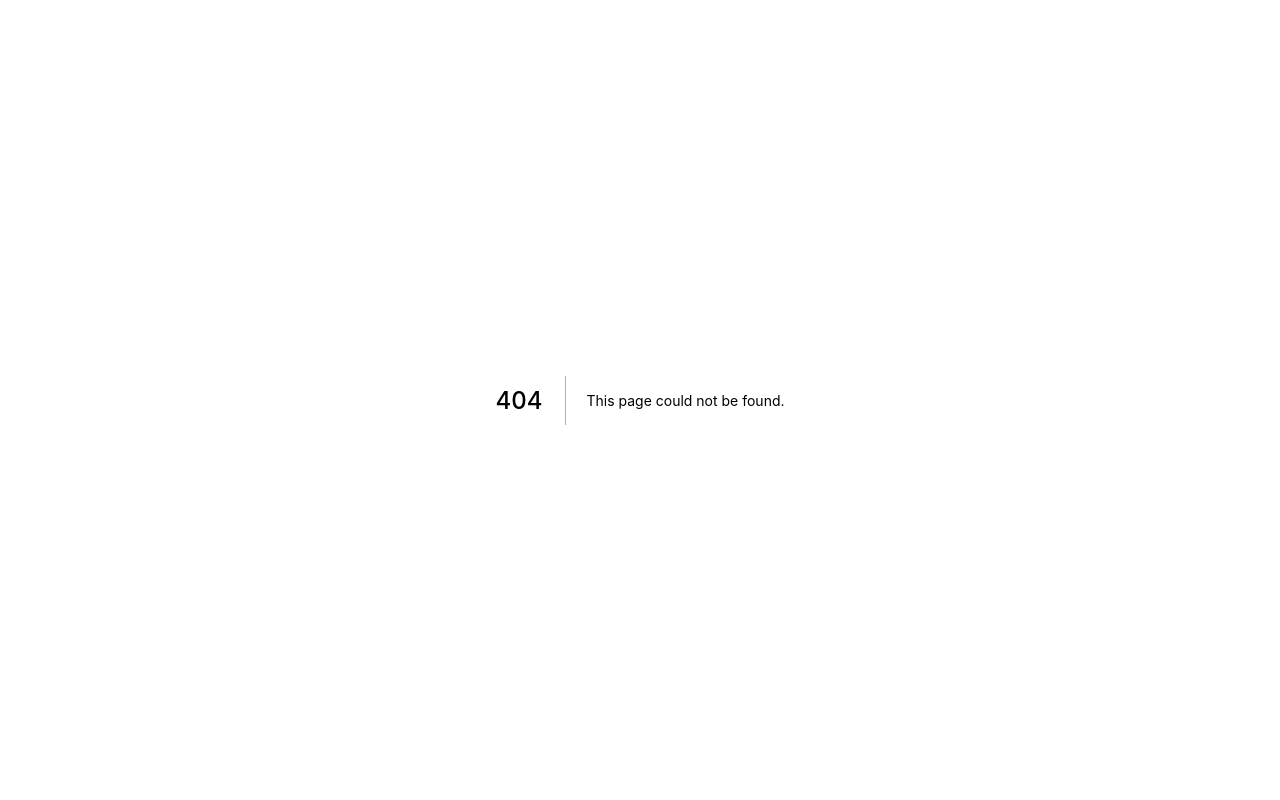
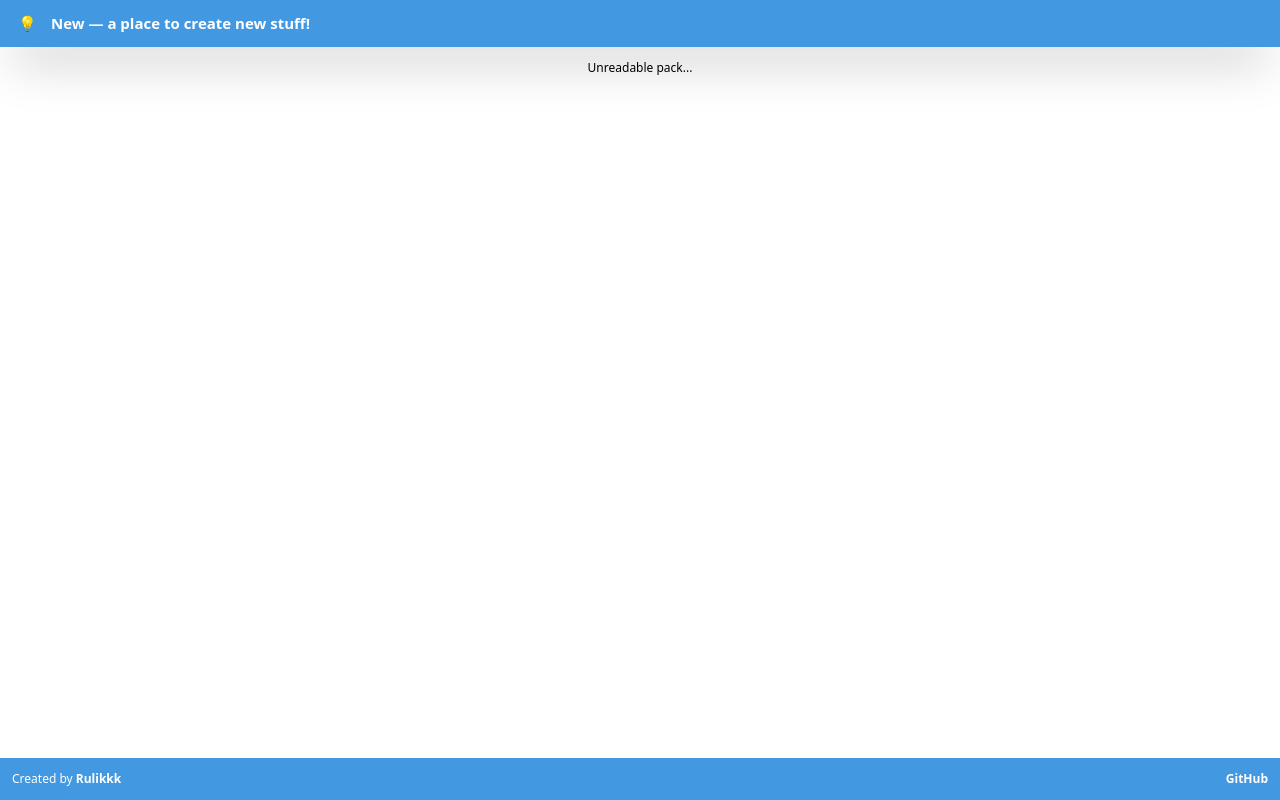
Before and after one commit to Rulikkk/creator, a Next.js app: page /add in a window 1280 px wide. Before the commit this address had no page. Built offline with nearby package versions, Linux system fonts and the light colour scheme.

Commit message:
Base for adding packs & made cards smaller

```diff
--- a/components/CreateButton.js
+++ b/components/CreateButton.js
@@ -1,12 +1,22 @@
-const CreateButton = ({ name, img, url, description, code }) => (
+const CreateButton = ({
+  name,
+  img,
+  url,
+  description,
+  code,
+  label = "Basic",
+}) => (
   <div className="inline-block p-4 text-base" style={{ width: "20rem" }}>
-    <div className="flex flex-col justify-center p-6 bg-white rounded-lg shadow-2xl card">
+    <div className="relative flex flex-col justify-center p-6 bg-white rounded-lg shadow-2xl card">
+      <div class="absolute inset-x-0 top-0 text-right pr-4 pt-1 text-gray-300">
+        {label}
+      </div>
       <div className="prod-title">
         <p className="text-2xl font-bold text-gray-900">{name}</p>
-        <p className="text-sm text-gray-400 ">{description}</p>
+        <p className="text-base text-gray-400 ">{description}</p>
       </div>
       <div className="my-2 prod-img">
-        <img src={img} className="p-4 mx-auto" style={{ height: "160px" }} />
+        <img src={img} className="h-40 p-4 mx-auto" />
       </div>
       {/* <div className="grid gap-10 prod-info"> */}
       {/* <div>
--- a/components/footer.js
+++ b/components/footer.js
@@ -1,6 +1,6 @@
 const Footer = () => (
   <footer className="bg-blue-500">
-    <ul className="flex items-center justify-between p-4 text-sm text-white">
+    <ul className="flex items-center justify-between p-4 text-white">
       <li>
         Created by{" "}
         <a
--- a/components/header.js
+++ b/components/header.js
@@ -5,7 +5,7 @@ const Header = () => {
   // const [isExpanded, toggleExpansion] = useState(false);
 
   return (
-    <header className="bg-blue-500">
+    <header className="bg-blue-500 shadow-2xl">
       <div className="flex flex-wrap items-center justify-between p-4">
         <div className="flex items-center">
           <span
@@ -17,7 +17,7 @@ const Header = () => {
           </span>
 
           <Link href="/">
-            <p className="text-lg font-bold text-white">
+            <p className="text-xl font-bold text-white">
               New — a place to create new stuff!
             </p>
           </Link>
--- a/css/index.css
+++ b/css/index.css
@@ -2,40 +2,56 @@
 @tailwind components;
 @tailwind utilities;
 
+html {
+  font-size: 12px;
+}
+
 /*
 calculations for media
-    width = 320px * n
-    min-width = 320px * n + 32 px
-    max-width = 320px * (n + 1) + 31px
+    n = 1...
+    base = font-size * 2
+    width = (base)px * n * 10
+    min-width = (base)px * n * 10 + (base)px
+    max-width = (base)px * (n + 1) * 10 + (base-1)px
 */
 
-@media screen and (max-width: 671px) {
+@media screen and (max-width: calc(240px * 2 + 23px)) {
   #trix {
-    width: 320px;
+    width: calc(240px * 1);
   }
 }
-@media screen and (min-width: 672px) and (max-width: 991px) {
+@media screen and (min-width: calc(240px * 2 + 24px)) and (max-width: calc(240px * 3 + 23px)) {
   #trix {
-    width: 640px;
+    width: calc(240px * 2);
   }
 }
-@media screen and (min-width: 991px) and (max-width: 1311px) {
+@media screen and (min-width: calc(240px * 3 + 24px)) and (max-width: calc(240px * 4 + 23px)) {
   #trix {
-    width: 960px;
+    width: calc(240px * 3);
   }
 }
-@media screen and (min-width: 1312px) and (max-width: 1631px) {
+@media screen and (min-width: calc(240px * 4 + 24px)) and (max-width: calc(240px * 5 + 23px)) {
   #trix {
-    width: 1280px;
+    width: calc(240px * 4);
   }
 }
-@media screen and (min-width: 1632px) and (max-width: 1951px) {
+@media screen and (min-width: calc(240px * 5 + 24px)) and (max-width: calc(240px * 6 + 23px)) {
   #trix {
-    width: 1600px;
+    width: calc(240px * 5);
   }
 }
-@media screen and (min-width: 1952px) {
+@media screen and (min-width: calc(240px * 6 + 24px)) and (max-width: calc(240px * 7 + 23px)) {
   #trix {
-    width: 1920px;
+    width: calc(240px * 6);
   }
 }
+@media screen and (min-width: calc(240px * 7 + 24px)) and (max-width: calc(240px * 8 + 23px)) {
+  #trix {
+    width: calc(240px * 7);
+  }
+}
+@media screen and (min-width: calc(240px * 8 + 24px)) {
+  #trix {
+    width: calc(240px * 8);
+  }
+}
--- a/package.json
+++ b/package.json
@@ -12,6 +12,7 @@
     "url": "https://github.com/rulikkk/creator"
   },
   "dependencies": {
+    "localforage": "1.9.0",
     "next": "9.5.2",
     "react": "16.13.1",
     "react-dom": "16.13.1"
--- /dev/null
+++ b/pages/add.js
@@ -0,0 +1,35 @@
+import { useEffect, useState } from "react";
+import Router from "next/router";
+import localforage from "localforage";
+import Layout from "../components/layout";
+
+function AddPage() {
+  const [data, setData] = useState(null);
+
+  useEffect(() => {
+    const val = document.location.hash.substr(1); // remove first #
+    try {
+      const pack = JSON.parse(decodeURIComponent(val));
+      localforage.setItem(pack.name, pack);
+      setData(pack);
+      setTimeout(() => {
+        Router.push("/");
+      }, 2000);
+    } catch {}
+  }, []);
+
+  return (
+    <Layout>
+      {data ? (
+        <>
+          <p>Adding pack</p>
+          <pre>{JSON.stringify(data, null, 2)}</pre>
+        </>
+      ) : (
+        <p>Unreadable pack...</p>
+      )}
+    </Layout>
+  );
+}
+
+export default AddPage;
--- a/pages/index.js
+++ b/pages/index.js
@@ -1,10 +1,14 @@
 import Layout from "../components/layout";
 import CreateButton from "../components/CreateButton";
 import basic from "../data/basic.js";
+import Head from "next/head";
 
 export default function IndexPage() {
   return (
     <Layout>
+      <Head>
+        <title>💡 New — a place to create new stuff!</title>
+      </Head>
       <div
         className="p-0 mx-auto my-0 text-left"
         id="trix"
```
Also changed, not shown: 2 other files (tests, documents, lock files or other folders).
